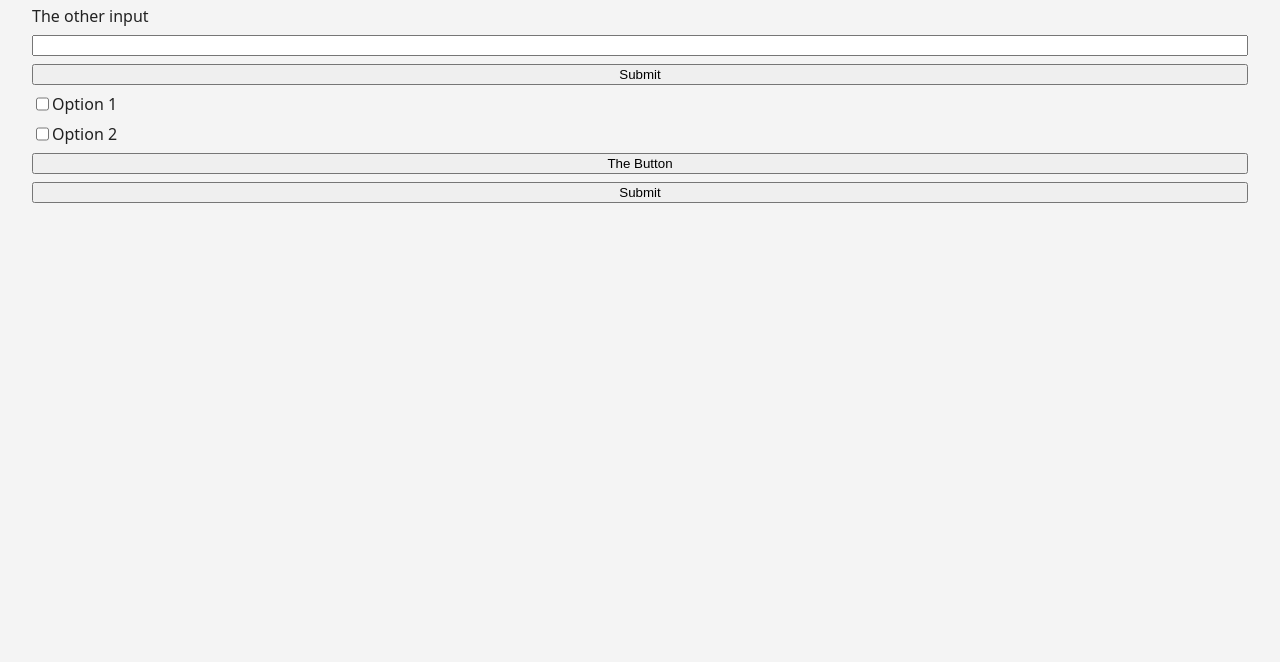
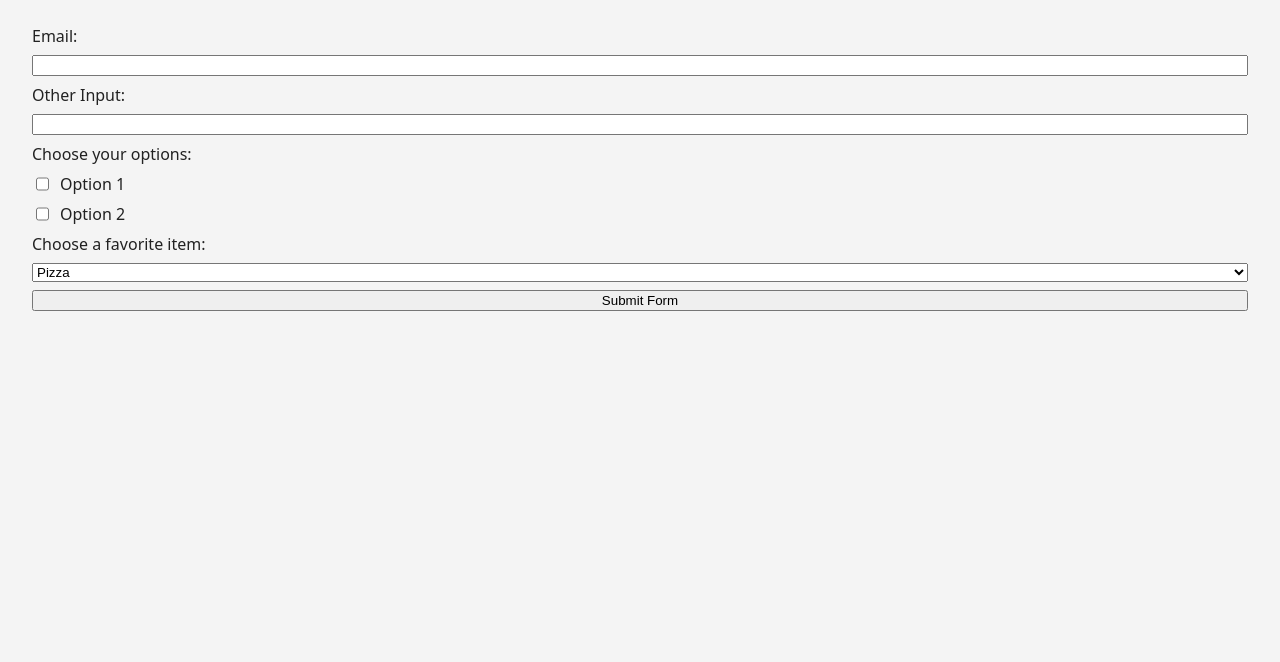
Before and after one commit to carlospromaster4167/carlosm41, a website: page pages/page3.html in a window 1280 px wide. Shown: the part 138-800 px from the top of the page. Drawn offline with Linux system fonts and the light colour scheme.

Commit message:
Assignment 9: Forms w/ javascript :think:

```diff
--- a/pages/page3.html
+++ b/pages/page3.html
@@ -1,14 +1,10 @@
 <!DOCTYPE html>
 <html lang="en">
   <head>
-    <title></title>
-    <meta name="description" content=".TBC" />
+    <title>Form Assignment</title>
     <meta charset="UTF-8" />
     <meta name="viewport" content="width=device-width, initial-scale=1.0" />
     <link rel="stylesheet" href="../styles.css" />
-    <style>
-
-    </style>
   </head>
   <body>
     <nav>
@@ -16,32 +12,47 @@
       <a href="page3.html" aria-current="page">Third page</a>
       <a href="page4.html">Fourth page</a>
     </nav>
-    <main> Hello world</main>
-    <form name="myform">
-      <label>
-      Email: <input type="type" name="email" id="email">
-     </label>
-     <label for="other">The other input</label>
-      <input type="text" name="other">
-      <input type="submit" name="submitbutton">
-      <div style="display: flex;">
-      <Input type="checkbox" name="checkbox">
-    Option 1 </div>
-    <div style="display: flex;">
-      <Input type="checkbox" name="checkbox">
-    Option 2 </div>
 
-      </div>
-      <button id="myButton">
-        The Button
-      </button>
-      <input type="submit"onclick="formSubmit()">
+    <main>
+      <h2>Form Assignment</h2>
+
+      <form name="myform" onsubmit="formSubmit(event)">
+
+        <label for="email">Email:</label>
+        <input type="text" id="email" name="email">
+
+        <label for="other">Other Input:</label>
+        <input type="text" name="other" id="other">
+
+        <label>Choose your options:</label>
+        <div style="display: flex; gap: 0.5rem;">
+          <input type="checkbox" name="option1" id="option1">
+          <label for="option1">Option 1</label>
+        </div>
+
+        <div style="display: flex; gap: 0.5rem;">
+          <input type="checkbox" name="option2" id="option2">
+          <label for="option2">Option 2</label>
+        </div>
+
+        <label for="favorite">Choose a favorite item:</label>
+        <select name="favorite" id="favorite">
+          <option value="pizza">Pizza</option>
+          <option value="burger">Burger</option>
+          <option value="tacos">Tacos</option>
+        </select>
+
+        <button type="submit">Submit Form</button>
+
+      </form>
+    </main>
+
     <script>
-     function formSubmit() {
-          alert("Hi testing");
+      function formSubmit(event) {
+        event.preventDefault();
+        alert("Form Submitted! But I disagree.");
+      }
+    </script>
 
-
-
-    }
-    </script>
-       </form>
+  </body>
+</html>
```
